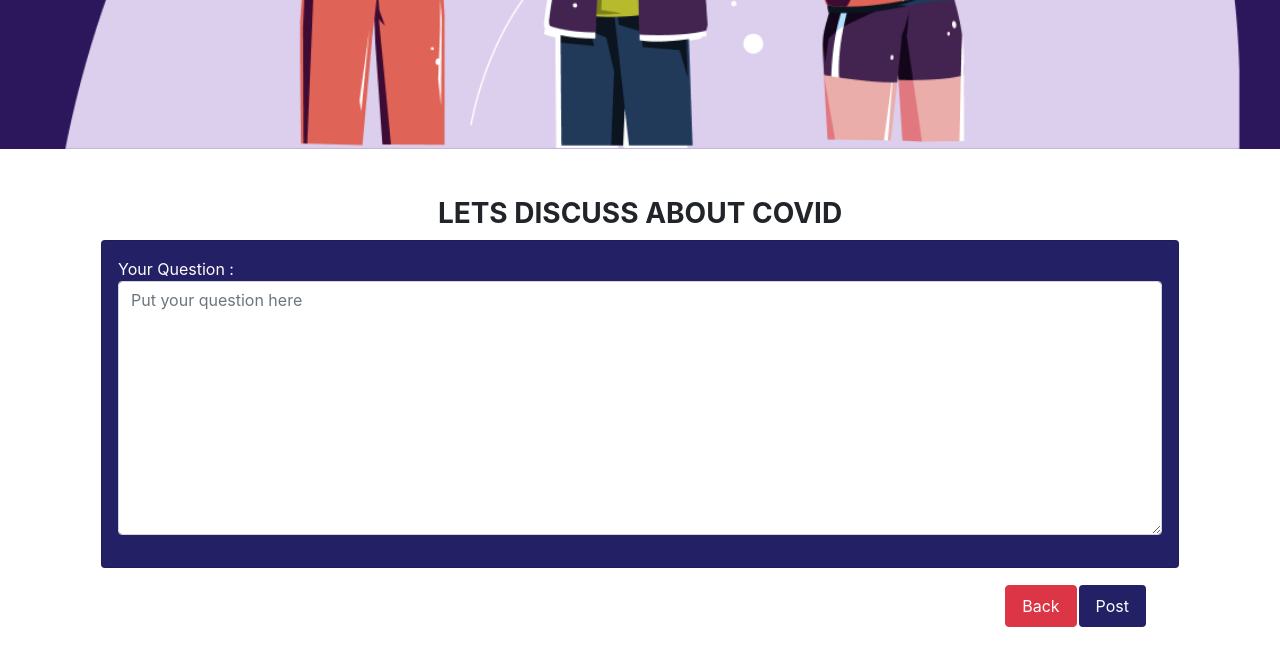
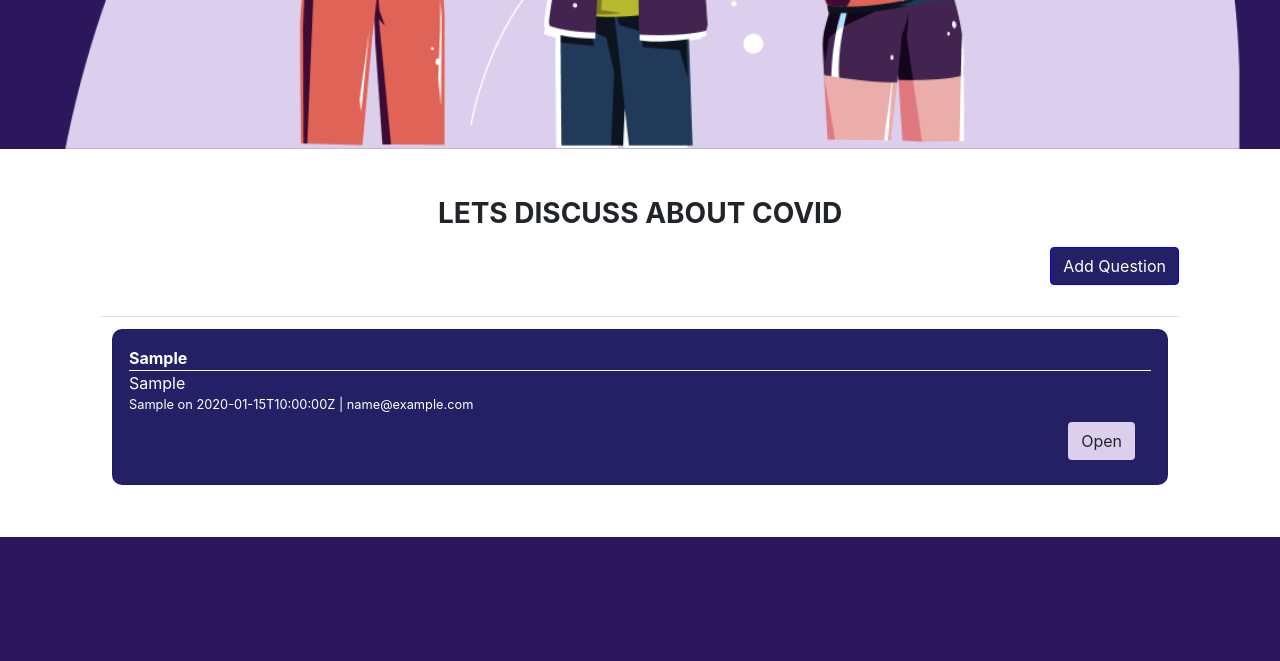
Before and after one commit to aryaputra28/covidify-PerancanganWeb, a Django app: page /qna/ in a window 1280 px wide. Shown: the part 651-1312 px from the top of the page. After the commit the page ends 1188 px from the top, so only its background shows below. Run offline with Django 3.2, Linux system fonts and the light colour scheme; tables that the repository leaves empty hold one stand-in row (values such as "Sample post"); data that the repository does not hold is empty; some libraries are stand-ins or nearby versions.

Commit message:
qna-push-coba

```diff
--- a/covidify/settings.py
+++ b/covidify/settings.py
@@ -85,6 +85,7 @@ TEMPLATES = [
         'BACKEND': 'django.template.backends.django.DjangoTemplates',
         'DIRS': [
             BASE_DIR / 'templates',
+
         ],
         'APP_DIRS': True,
         'OPTIONS': {
@@ -107,7 +108,8 @@ WSGI_APPLICATION = 'covidify.wsgi.application'
 DATABASES = {
     'default': {
         'ENGINE': 'django.db.backends.sqlite3',
-        'NAME': BASE_DIR / 'db.sqlite3',
+        #'NAME': BASE_DIR / 'db.sqlite3',
+        'NAME': str(os.path.join(BASE_DIR, "db.sqlite3"))
     }
 }
 
--- /dev/null
+++ b/qna/static/qna-js.js
@@ -0,0 +1,81 @@
+$(document).ready( function () {
+    $('#ptable').DataTable({
+            "iDisplayLength": 4,
+            "ordering" : false,
+            "dom": 'frtp',
+    });
+    $(".btn-qna").on("mouseleave", function(){
+    $(this).css("background-color", "#232065");
+    $(this).css("border-color", "blue");
+    $(this).css("color", "#white");
+
+  });
+    $(".btn-qna").on("mouseenter", function(){
+    $(this).css("background-color", "#DCCFEE");
+    $(this).css("color", "#black");
+    });
+    $("label.switch").click(function() {
+    $("p").toggleClass("light-font");
+    $("body").toggleClass("dark-bg");
+    $(".card-qna").toggleClass("qna-container-darkmode");
+    $(".btn-qna2").toggleClass("btn-qna3");
+    console.log($(".small"))
+    });
+    $(".accd").on("click", function(){
+        console.log("masuk");
+        var acc = $("#accord-hide");
+        if(acc.attr("class").includes("active")){
+            acc.removeClass("active")
+            acc.css("display", "block");
+        }
+        else{
+            acc.addClass("active")
+            acc.css("display", "none");
+        }
+    });
+    $.ajax({
+        url: "/dataqna",
+        success: function(data) {
+            console.log("test")
+            var result = '<tr>';
+            for(var i = 0; i < data.length; i++) {
+                var obj = data[i];
+                console.log(obj.pk)
+                result += '<tr><td><div class="card card-qna"><div class=" border-bottom border-light"><b>'
+                    +obj.fields.penanya+
+                    '</b> </div><div>'
+                        +obj.fields.pertanyaan+
+                        '</div><div class="small">'
+                            +obj.fields.location+' on '+ obj.fields.time+ ' | ' +obj.fields.email+
+                            '</div><nav class="navbar navbar-inverse"><div class="nav"> </div><div class="nav"><a class="btn btn-qna2" href="/balas/'+obj.pk+ '/" target= "_blank" role="button">Open</a></div></nav></div><br></td></tr>';
+
+
+            }
+            $('#isiqna').append(result);
+        }
+    });
+    $.ajax({
+        url: "/datakomen",
+        success: function(data) {
+            console.log("komen");
+            var result = '<tr>';
+            var comment = document.getElementById("komen").innerHTML;
+            console.log("comment"+comment)
+            for(var i = 0; i < data.length; i++) {
+                var obj = data[i];
+                console.log(obj)
+                console.log(obj.pk)
+                if (obj.fields.tanya == comment){
+                    result += '<tr class=" table border-0"><td><div><div class="card card-komen"><div class="border-bottom border-dark"><b>'
+                    +obj.fields.pengomentar+
+                    '</b> </div><div class=>'
+                    +obj.fields.komen+
+                    '</div><div class= "small">'
+                    +obj.fields.location+' on '+obj.fields.time+' | '+obj.fields.email+
+                    '</div></div></div></td> </tr>'
+                }
+            };
+            $('#isikomen').append(result);
+        }
+    });
+});
--- a/qna/templates/forum.html
+++ b/qna/templates/forum.html
@@ -10,6 +10,7 @@
 </header>
 {% endblock meta %}
 {% block content %}
+  <script src="/static/qna-js.js"></script>
 
     <br> <br>
     <center>
@@ -17,73 +18,17 @@
         <b> LETS DISCUSS ABOUT COVID</b>
         </h3>
     </center>
-
-
-<script>
-    $(document).ready( function () {
-        $('#ptable').DataTable({
-                "iDisplayLength": 4,
-                "ordering" : false,
-                "dom": 'frtp',
-        });
-    });
-</script>
-
-
-
     <div class="container">
-    {%if status == 1 %}
         <nav class="navbar">
         <div></div>
         {%if user.is_authenticated == True %}
-    <a href="{% url 'qna:forum' %}" class="btn btn-qna">Add Question</a>
+        <a class="accd btn btn-qna" data-toggle="collapse" href="#collapseExample" role="button" aria-expanded="false" aria-controls="collapseExample">Add Question</a>
         {%else %}
         <a href="{% url 'main:login' %}" class="btn btn-qna"  onClick="alert('Anda belum login, silakan login terlebih dahulu')">Add Question</a>
 
         {%endif %}
-
         </nav>
-    {%endif %}
-
-{%if status == 1 %}
-<div class="container">
-    <section>
-    <table id ="ptable" class="table border-0" >
-        <thead>
-            <th class="table border-0">
-            </th>
-        </thead>
-        <tbody>
-            {%for i in pertanyaan %}
-            <tr>
-                <td>
-                    <div class="card card-qna" style="background-color:#232065;">
-                        <div class=" border-bottom border-light"><b>{{i.penanya}}</b> </div>
-                        <div>{{i.pertanyaan}}</div>
-                        <div class="small">{{i.location}} on {{i.time}} | {{i.email}}</div>
-
-                    <nav class="navbar navbar-inverse">
-                    <div class="nav"></div>
-                    <div class="nav">
-                        <a href="{% url 'qna:balas' komen_id=i.id %}" class="btn btn-qna2">Open</a>
-                    </div>
-                    </nav>
-
-                </div>
-                <br>
-                </td>
-            </tr>
-            {%endfor %}
-        </tbody>
-    </table>
-</section>
-</div>
-{% endif %}
-
-
-
-{%if status == 2 %}
-
+        <div class="collapse" id="collapseExample">
             <center>
                 <table>
                 <tr>
@@ -102,7 +47,7 @@
                         <table>
                             <tr>
                                 <td>
-                        <a href="{%url 'qna:lihatPertanyaan'%}" class=" nav navbar btn btn-danger">Back </a>
+                                    <a data-toggle="collapse" href="#collapseExample" role="button" aria-expanded="false" aria-controls="collapseExample" class="accd nav navbar btn btn-danger">Back </a>
                                 </td>
                                 <td>
                                     <button class="nav navbar btn btn-qna" type="Submit"> Post </button>
@@ -119,6 +64,21 @@
                 </table>
 
             </center>
+        </div>
 
-{% endif %}
+    <div id="accord-hide" class="container">
+        <section>
+        <table id ="ptables" class="table border-0" >
+            <thead>
+                <th class="table border-0">
+                </th>
+            </thead>
+            <tbody id="isiqna">
+            </tbody>
+        </table>
+    </section>
+    </div>
+
+
+
 {% endblock content %}
--- a/qna/urls.py
+++ b/qna/urls.py
@@ -6,6 +6,7 @@ app_name = 'qna'
 
 urlpatterns = [
      path('qna/',views.forum,name='forum'),
-     path('lihatPertanyaan/',views.lihatPertanyaan,name='lihatPertanyaan'),
      path('balas/<int:komen_id>/' ,views.balas, name='balas'),
+     path('dataqna/', views.api_pertanyaan, name = 'dataqna'),
+     path('datakomen/', views.api_komen, name = 'datakomen'),
 ]
--- a/qna/views.py
+++ b/qna/views.py
@@ -4,11 +4,17 @@ from .forms import *
 from django.http.response import HttpResponseRedirect
 from main.models import Pengguna
 from django.contrib.auth.models import User
+from django.core import serializers
+from django.http import HttpResponse
 
 def forum(request):
     pertanyaan_form = pertanyaanForm(request.POST or None)
     objectPengguna = request.user
     listpertanyaan = pertanyaan.objects.all()
+    context ={
+                'pertanyaan':listpertanyaan,
+                'pertanyaan_form':pertanyaan_form
+            }
     if request.method == 'POST':
         if pertanyaan_form.is_valid():
             penggunaModel = Pengguna.objects.get(akun=objectPengguna)
@@ -18,26 +24,17 @@ def forum(request):
                 pertanyaan = pertanyaan_form.cleaned_data.get('pertanyaan'),
                 email = objectPengguna.email
             )
-
-            context ={
-                'status':1, 'pertanyaan':listpertanyaan
-            }
-
             return render(request,'forum.html',context)
-
-    context ={
-            'page_title':'Forum Keluarga',
-            'pertanyaan_form':pertanyaan_form,
-            'status':2,
-    }
     return render(request,'forum.html',context)
 
 
 def lihatPertanyaan(request):
     listpertanyaan = pertanyaan.objects.all()
+    pertanyaan_form = pertanyaanForm(request.POST or None)
 
-    context = {'page_title':'Forum Keluarga',
-    'pertanyaan':listpertanyaan, 'status' :1
+    context = {
+    'pertanyaan':listpertanyaan,
+    'pertanyaan_form':pertanyaan_form
     }
 
     return render(request,'forum.html',context)
@@ -53,7 +50,7 @@ def balas(request,komen_id):
             b = b+1
     context = {
         'list_balasan' : balasan, 'pertanyaan':listPertanyaan,
-        'form_balasan' : balasan_form, 'count':b
+        'form_balasan' : balasan_form, 'count':b,'komenid':komen_id
     }
     if request.method == 'POST' :
         objectPengguna = request.user
@@ -69,3 +66,13 @@ def balas(request,komen_id):
             return redirect('qna:balas', komen_id=komen_id)
 
     return render(request,'forum-pertanyaan.html',context)
+
+def api_pertanyaan(request):
+    question = pertanyaan.objects.all()
+    json_question = serializers.serialize('json', question)
+    return HttpResponse(json_question, content_type="text/json-comment-filtered")
+
+def api_komen(request):
+    comment = komentar.objects.all()
+    json_comment = serializers.serialize('json', comment)
+    return HttpResponse(json_comment, content_type="text/json-comment-filtereds")
--- a/static/css/qna.css
+++ b/static/css/qna.css
@@ -9,9 +9,12 @@
     color: white;
     background-color: #232065;
     row-gap: 1em;
+    border: solid 1px blue;
   }
-  .btn-qna:hover{
-    color: white;
+  .btn-qna-hover{
+    color: black;
+    background-color: #DCCFEE;
+    row-gap: 1em;
   }
   .gap-qna{
     padding-left: 0.5em;
@@ -43,6 +46,17 @@
       background-repeat: no-repeat;
       background-size: cover;
     }
+  .qna-container-darkmode{
+    color: black;
+    background-color: #DCCFEE !important ;
+    padding: 1em;
+    transition: .5s ease-out;
+  }
+  #accord-hide{
+    display: block;
+  }
+
+
 
 @media screen and (max-width:760px) {
   .cover-qna {
--- a/templates/base.html
+++ b/templates/base.html
@@ -48,7 +48,7 @@
       </li>
       <!-- QNA -->
       <li class="nav-item">
-        <a class="nav-link {% if request.path == qna_url %} active {% endif %}" href="{% url 'qna:lihatPertanyaan' %}" style="color: white;">QnA</a>
+        <a class="nav-link {% if request.path == qna_url %} active {% endif %}" href="{% url 'qna:forum' %}" style="color: white;">QnA</a>
       </li>
       <!-- Feedback -->
       <li class="nav-item">
```
Also changed, not shown: qna/templates/forum-pertanyaan.html (+19 -34 lines), qna/tests.py (+0 -15 lines). Lines whose indentation alone changed are shown as unchanged.
